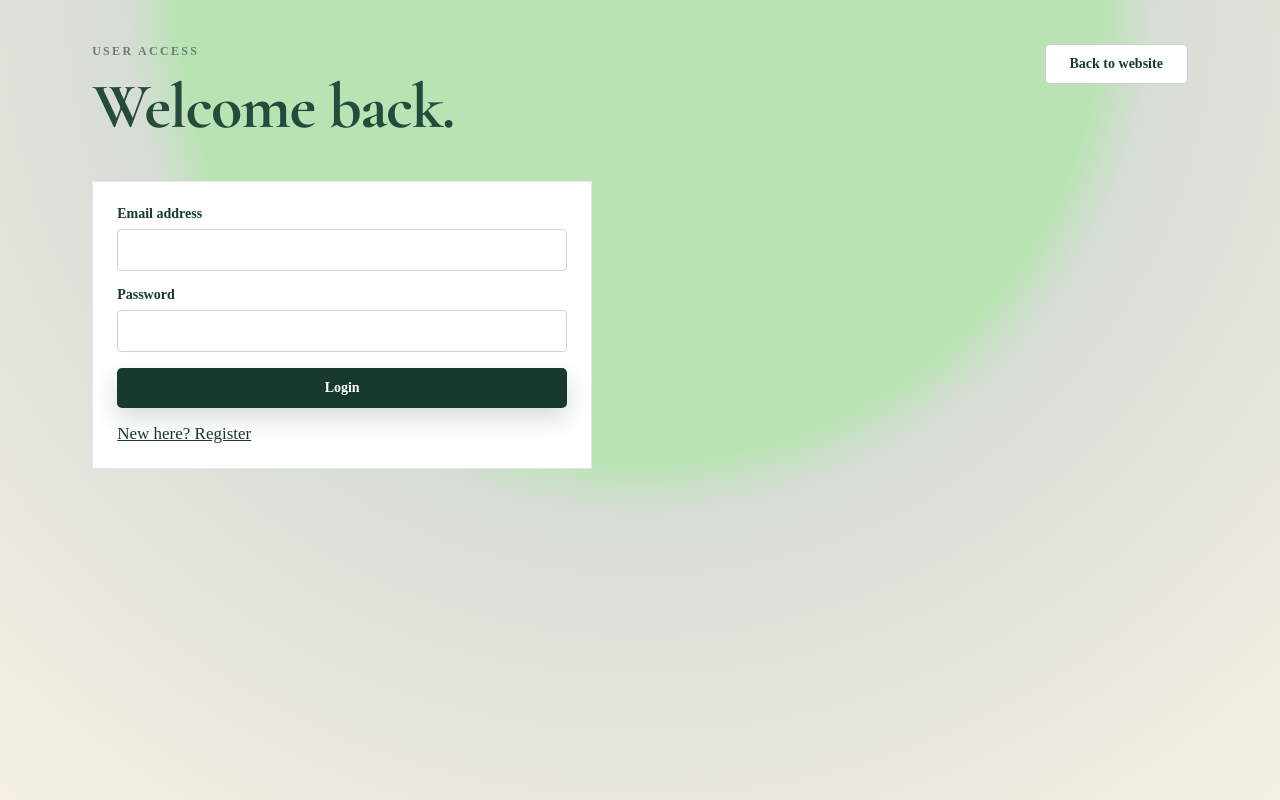
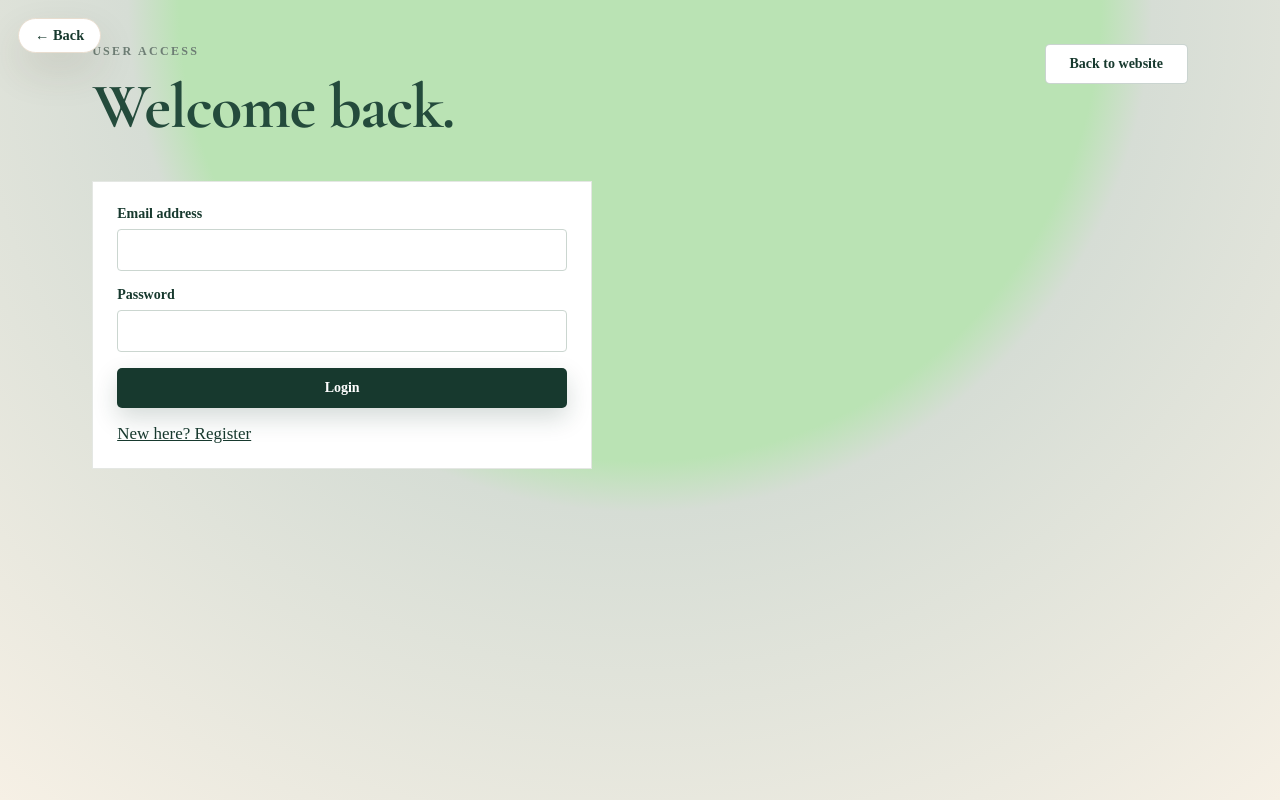
Before and after one commit to workc2sr-dev/Sadhana-Mythri, a React (Vite) app in the folder frontend/: page /auth in a window 1280 px wide. Built offline with nearby package versions, Linux system fonts and the light colour scheme; no server answers.

Commit message:
WIP: styles, router, and back button updates

```diff
--- a/frontend/src/assets/styles.css
+++ b/frontend/src/assets/styles.css
@@ -42,6 +42,28 @@ button {
 a {
   color: inherit;
   text-decoration: none;
+}
+/* back button on all pages */
+.back-button {
+  position: fixed;
+  top: 18px;
+  left: 18px;
+  z-index: 1000;
+  display: inline-flex;
+  align-items: center;
+  gap: 6px;
+  padding: 8px 16px;
+  background: var(--panel);
+  color: var(--deep);
+  border: 1px solid var(--line);
+  border-radius: 999px;
+  box-shadow: var(--soft-shadow);
+  font-weight: 600;
+  font-size: 0.9rem;
+}
+
+.back-button:hover {
+  background: var(--cream);
 }
 
 .landing {
--- /dev/null
+++ b/frontend/src/components/BackButton.jsx
@@ -0,0 +1,20 @@
+import { useLocation, useNavigate } from "react-router-dom";
+
+// Fixed top-left button that navigates back to the previous page
+export default function BackButton() {
+  const navigate = useNavigate();
+  const location = useLocation();
+
+  if (location.pathname === "/") return null;
+
+  return (
+    <button
+      type="button"
+      className="back-button"
+      onClick={() => navigate(-1)}
+      aria-label="Go back"
+    >
+      ← Back
+    </button>
+  );
+}
--- a/frontend/src/routes/AppRouter.jsx
+++ b/frontend/src/routes/AppRouter.jsx
@@ -1,4 +1,5 @@
 import { BrowserRouter, Navigate, Route, Routes } from "react-router-dom";
+import BackButton from "../components/BackButton";
 import HomePage from "../pages/HomePage";
 import Dashboard from "../pages/Dashboard";
 import PlansPage from "../pages/PlansPage";
@@ -25,6 +26,7 @@ import InvoicesPage from "../pages/InvoicesPage";
 export default function AppRouter() {
   return (
     <BrowserRouter>
+      <BackButton />
       <Routes>
         <Route path="/" element={<HomePage />} />
         <Route path="/plans" element={<PlansPage />} />
```
